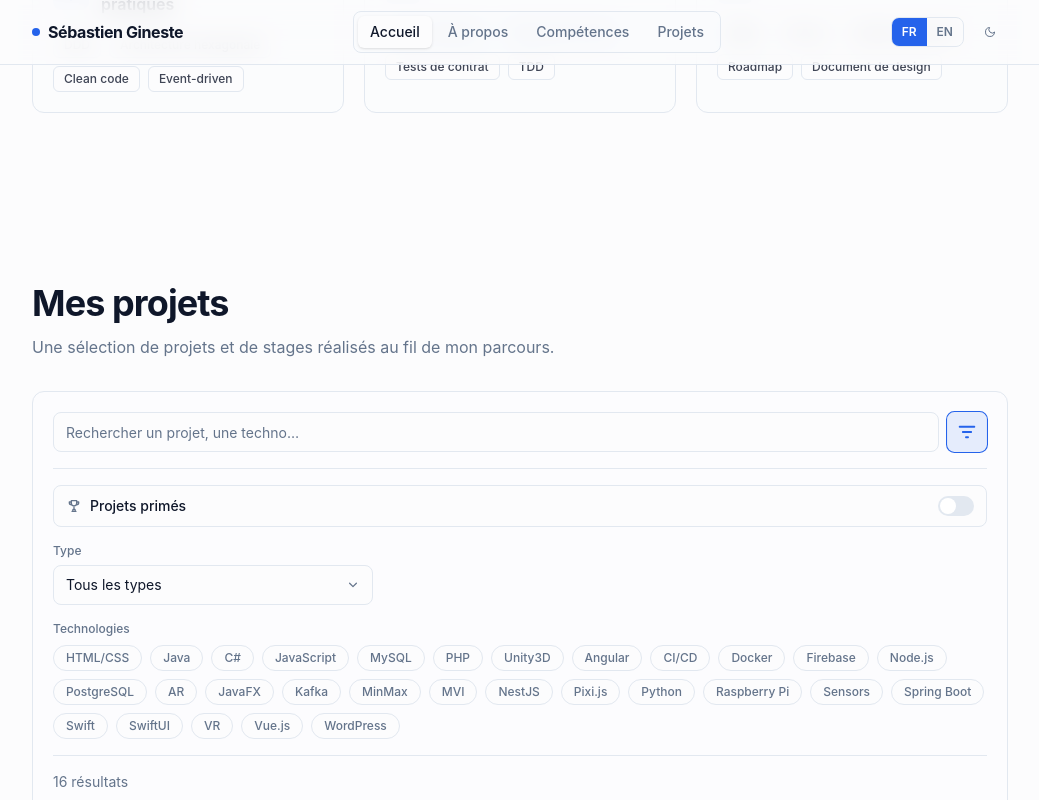
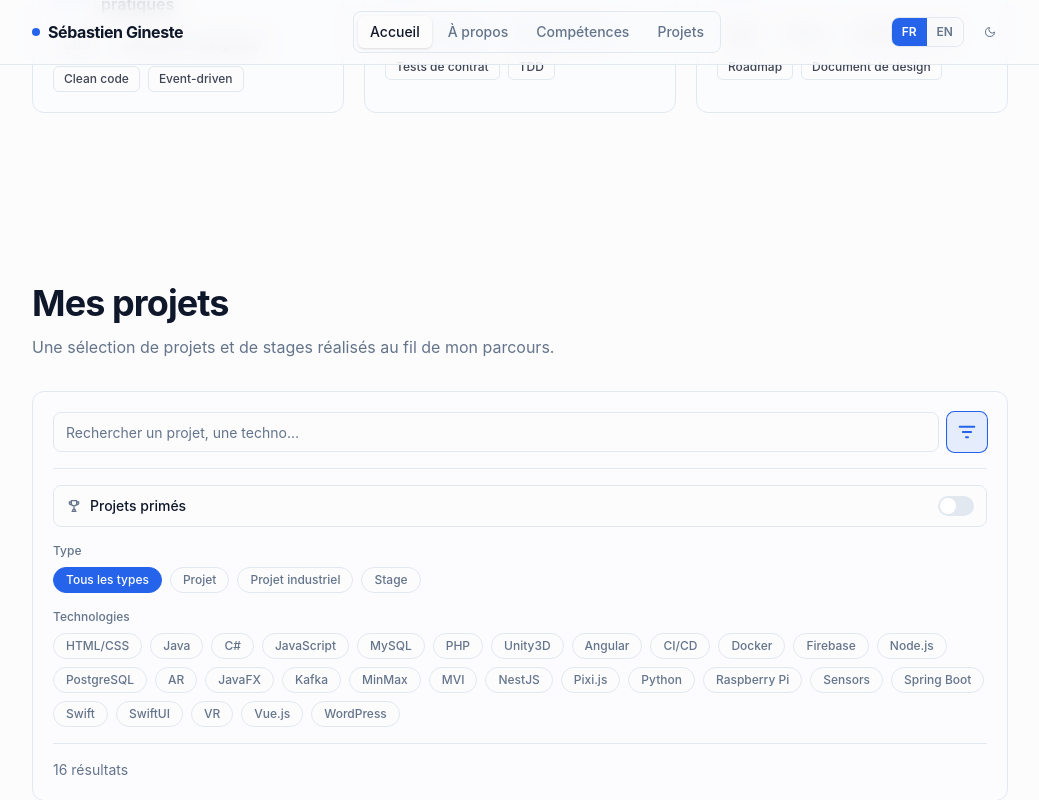
Before and after one commit to Sebastien-Gineste/Eportfolio, a React (Vite) app: page /fr in a window 1280 px wide. Both pictures are taken after a click on the button 1087 px from the left and 2742 px from the top of the page. Shown: the part 2310-3110 px from the top of the page, without its empty margins (120-1159 px from the left). Built offline with nearby package versions, Linux system fonts and the light colour scheme.

Commit message:
nitpick fixes

```diff
--- a/src/components/projects/ProjectCard.tsx
+++ b/src/components/projects/ProjectCard.tsx
@@ -1,3 +1,4 @@
+import { Link } from 'react-router-dom';
 import type { Language, Project } from '@/types';
 import { Badge, ButtonLink, ProjectImage, TrophyIcon } from '@/components/ui';
 import { cx, localizedPath } from '@/utils';
@@ -35,12 +36,21 @@ export function ProjectCard({
       )}
     >
       {project.image && (
-        <ProjectImage
-          src={project.image}
-          alt={project.title}
-          language={language}
-          className="aspect-16/10 w-full shrink-0 sm:w-36"
-        />
+        <Link
+          to={to}
+          state={{ skipProjectScroll: true }}
+          preventScrollReset
+          viewTransition
+          aria-label={`${viewDetailsLabel} — ${title}`}
+          className="shrink-0 cursor-pointer transition-opacity hover:opacity-90 focus-visible:outline-none focus-visible:ring-2 focus-visible:ring-primary focus-visible:ring-offset-2 focus-visible:ring-offset-background"
+        >
+          <ProjectImage
+            src={project.image}
+            alt={project.title}
+            language={language}
+            className="aspect-16/10 w-full sm:w-36"
+          />
+        </Link>
       )}
 
       <div className="min-w-0 flex-1">
--- a/src/components/projects/ProjectExplorer.tsx
+++ b/src/components/projects/ProjectExplorer.tsx
@@ -20,10 +20,14 @@ const inputClasses =
   'h-10 w-full rounded-lg border border-border bg-background px-3 text-sm text-foreground ' +
   'placeholder:text-muted-foreground focus-visible:outline-none focus-visible:ring-2 focus-visible:ring-primary';
 
-/** Native selects need a custom chevron — `appearance-none` hides the broken default one. */
-const selectClasses =
-  'h-10 w-full appearance-none rounded-lg border border-border bg-background py-2 pl-3 pr-10 ' +
-  'text-sm text-foreground focus-visible:outline-none focus-visible:ring-2 focus-visible:ring-primary';
+const filterBadgeClasses = (active: boolean) =>
+  cx(
+    'cursor-pointer rounded-full border px-3 py-1 text-xs font-medium transition-colors',
+    'focus-visible:outline-none focus-visible:ring-2 focus-visible:ring-primary',
+    active
+      ? 'border-primary bg-primary text-primary-foreground'
+      : 'border-border bg-background text-muted-foreground hover:border-primary/40 hover:text-foreground',
+  );
 
 function FilterIcon() {
   return (
@@ -36,23 +40,6 @@ function FilterIcon() {
       className="h-5 w-5"
     >
       <path d="M3 5h14M6 10h8M9 15h2" strokeLinecap="round" />
-    </svg>
-  );
-}
-
-function SelectChevron() {
-  return (
-    <svg
-      aria-hidden="true"
-      viewBox="0 0 20 20"
-      fill="currentColor"
-      className="pointer-events-none absolute right-3 top-1/2 h-4 w-4 -translate-y-1/2 text-muted-foreground"
-    >
-      <path
-        fillRule="evenodd"
-        d="M5.23 7.21a.75.75 0 011.06.02L10 10.94l3.71-3.71a.75.75 0 111.06 1.06l-4.24 4.25a.75.75 0 01-1.06 0L5.21 8.29a.75.75 0 01.02-1.08z"
-        clipRule="evenodd"
-      />
     </svg>
   );
 }
@@ -148,6 +135,11 @@ export function ProjectExplorer({ selectedSlug }: ProjectExplorerProps) {
     );
   };
 
+  const selectType = (value: string) => {
+    setPage(1);
+    setType(value);
+  };
+
   const resultsLabel =
     filtered.length === 1
       ? t.projects.resultsOne
@@ -182,7 +174,7 @@ export function ProjectExplorer({ selectedSlug }: ProjectExplorerProps) {
             aria-label={filtersOpen ? t.projects.hideFilters : t.projects.showFilters}
             onClick={() => setFiltersOpen((open) => !open)}
             className={cx(
-              'relative inline-flex h-10 w-10 shrink-0 items-center justify-center rounded-lg border transition-[colors,transform] duration-200',
+              'relative inline-flex h-10 w-10 shrink-0 cursor-pointer items-center justify-center rounded-lg border transition-[colors,transform] duration-200',
               'focus-visible:outline-none focus-visible:ring-2 focus-visible:ring-primary focus-visible:ring-offset-2 focus-visible:ring-offset-background',
               filtersOpen && 'scale-105',
               filtersOpen || hasSecondaryFilters
@@ -223,7 +215,7 @@ export function ProjectExplorer({ selectedSlug }: ProjectExplorerProps) {
                 tabIndex={filtersOpen ? 0 : -1}
                 onClick={toggleAwarded}
                 className={cx(
-                  'flex w-full items-center justify-between gap-3 rounded-lg border px-3 py-2.5 text-left transition-colors',
+                  'flex w-full cursor-pointer items-center justify-between gap-3 rounded-lg border px-3 py-2.5 text-left transition-colors',
                   'focus-visible:outline-none focus-visible:ring-2 focus-visible:ring-primary',
                   awarded
                     ? 'border-amber-400/50 bg-amber-400/10'
@@ -252,32 +244,32 @@ export function ProjectExplorer({ selectedSlug }: ProjectExplorerProps) {
                 </span>
               </button>
 
-              <div className="sm:max-w-xs">
-                <label
-                  htmlFor="project-type"
-                  className="mb-1.5 block text-xs font-medium text-muted-foreground"
-                >
+              <div>
+                <p className="mb-2 text-xs font-medium text-muted-foreground">
                   {t.projects.filterTypeLabel}
-                </label>
-                <div className="relative">
-                  <select
-                    id="project-type"
-                    value={type}
-                    onChange={(event) => {
-                      setPage(1);
-                      setType(event.target.value);
-                    }}
-                    className={selectClasses}
+                </p>
+                <div className="flex flex-wrap gap-2">
+                  <button
+                    type="button"
+                    aria-pressed={type === 'all'}
                     tabIndex={filtersOpen ? 0 : -1}
+                    onClick={() => selectType('all')}
+                    className={filterBadgeClasses(type === 'all')}
                   >
-                    <option value="all">{t.projects.filterTypeAll}</option>
-                    {typeOptions.map((option) => (
-                      <option key={option} value={option}>
-                        {option}
-                      </option>
-                    ))}
-                  </select>
-                  <SelectChevron />
+                    {t.projects.filterTypeAll}
+                  </button>
+                  {typeOptions.map((option) => (
+                    <button
+                      key={option}
+                      type="button"
+                      aria-pressed={type === option}
+                      tabIndex={filtersOpen ? 0 : -1}
+                      onClick={() => selectType(option)}
+                      className={filterBadgeClasses(type === option)}
+                    >
+                      {option}
+                    </button>
+                  ))}
                 </div>
               </div>
 
@@ -295,13 +287,7 @@ export function ProjectExplorer({ selectedSlug }: ProjectExplorerProps) {
                         aria-pressed={active}
                         tabIndex={filtersOpen ? 0 : -1}
                         onClick={() => toggleTag(tag)}
-                        className={cx(
-                          'rounded-full border px-3 py-1 text-xs font-medium transition-colors',
-                          'focus-visible:outline-none focus-visible:ring-2 focus-visible:ring-primary',
-                          active
-                            ? 'border-primary bg-primary text-primary-foreground'
-                            : 'border-border bg-background text-muted-foreground hover:border-primary/40 hover:text-foreground',
-                        )}
+                        className={filterBadgeClasses(active)}
                       >
                         {tag}
                       </button>
```
